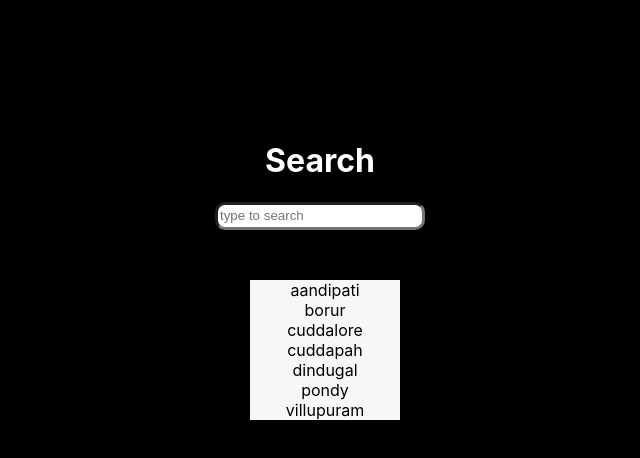
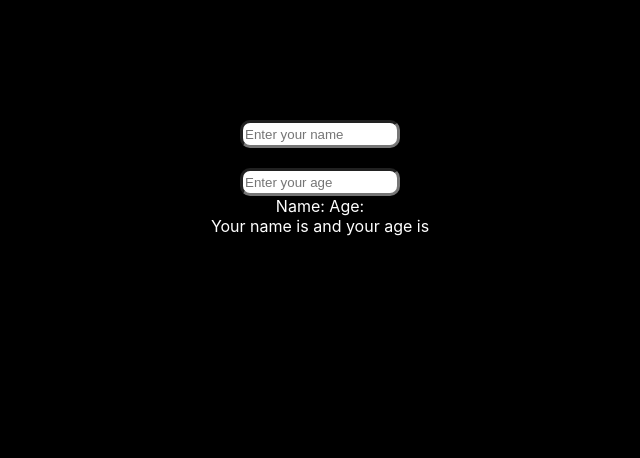
Before and after one commit to Malini27/ReduxIncDec, a React (Create React App) app: page / in a window 1280 px wide. Shown: the top 458 px of the page, without its empty margins (320-960 px from the left). Built offline with nearby package versions, Linux system fonts and the light colour scheme.

Commit message:
m4 commit

```diff
--- a/src/App.css
+++ b/src/App.css
@@ -11,12 +11,20 @@ body{
     padding: 20px;
     border-radius: 30px;
 }
-.searchbar{
-    width: 200px;
+.input1{
+    width: 150px;
     height: 20px;
     border-width: 3px;
     border-radius: 10px;
 }
+.input2{
+    margin-top: 20px;
+    width: 150px;
+    height: 20px;
+    border-width: 3px;
+    border-radius: 10px;
+}
+
 .searchlist{
     margin-top: 50px;
     list-style-type: none;
--- /dev/null
+++ b/src/App.js
@@ -0,0 +1,33 @@
+import react,{createContext, useState } from 'react';
+import { Namecard } from './component/Namecard';
+import './App.css';
+
+export const ReusableFunction=createContext();   //creating the context (this will be shared among children)
+
+
+const App=()=>{
+    const[name,setname]=useState('')
+    const[age,setage]=useState('')
+
+    const getInfo={
+        getName:()=>{
+            return `Name: ${name} Age: ${age}`
+        },
+        getResult:()=>{
+            return `Your name is ${name} and your age is ${age}`
+        }
+
+    }
+
+return(
+    <div className='container'>
+    <input type='text' className='input1' value={name} placeholder='Enter your name'onChange={(e)=>setname(e.target.value)}></input><br></br>
+    <input type='Number'className='input2'value={age} placeholder='Enter your age'onChange={(e)=>setage(e.target.value)}></input>
+    <ReusableFunction.Provider value={getInfo}>
+    <Namecard name={name} age={age} />
+    </ReusableFunction.Provider>
+
+</div>
+);
+}
+export default App;
--- a/src/App.jsx
+++ /dev/null
@@ -1,45 +0,0 @@
-import { useEffect, useState } from 'react';
-import './App.css'
-function App(){
-    const cities=['aandipati','borur','cuddalore','cuddapah','dindugal','pondy','villupuram']
-
-    const[search,setsearch]=useState('');          //declaring two state variable(search,setsearch) using usestate hook with empty string
-
-    const[filtered,setfiltered]=useState(cities);  //declaring two state variables and initializing with cities array
-
-    const onchangehandler=(event)=>{        // It updates the search state with the current value of the input field when the user types into it.
-        setsearch(event.target.value)
-    }
-
-    useEffect(()=>{     //useEffect hook to run a side effect when the search state changes.
-        const filtered=[...cities].filter(
-            (element)=>(element?.toLocaleLowerCase()?.startsWith(search.toLocaleLowerCase()))  // filtering the cities array based on whether each city starts with the lowercase version of the search value. This will update the list of cities that match the search criteria.
-
-        )
-            setfiltered(filtered)
-
-
-    }
-    ,[search])
-
-
-
-return(
-    <div className='container'>
-        <h1>Search</h1>
-        <input className='searchbar' placeholder='type to search'value={search} onChange={onchangehandler}></input>
-        <ol className='searchlist'>
-            {
-                filtered.map((element,idx)=>{
-                    return(
-                        <li className='result'key={idx} value={element}>{element}</li>
-                    )
-
-                })
-            }
-
-        </ol>
-    </div>
-)
-}
-export default App;
--- /dev/null
+++ b/src/component/Namecard.js
@@ -0,0 +1,13 @@
+import { ReusableFunction } from "../App"
+import { useContext } from "react"
+
+export const Namecard=({name,age})=>{
+    const getInfo=useContext(ReusableFunction)
+    return(
+        <>
+        <div className="div1">{getInfo.getName(name,age)}</div>
+        <div>{getInfo.getResult(name,age)}</div>
+        </>
+    )
+
+}
--- a/src/index.js
+++ b/src/index.js
@@ -1,5 +1,5 @@
 import React from 'react';
-import ReactDOM from 'react-dom/client';
+import ReactDOM from 'react-dom';
 import './index.css';
 import App from './App';
 import reportWebVitals from './reportWebVitals';
@@ -8,7 +8,7 @@ import Header from './Header';
 const root = ReactDOM.createRoot(document.getElementById('root'));
 root.render(
   <React.StrictMode>
-    <App/>
+    <App />
   </React.StrictMode>
 );
 
```
